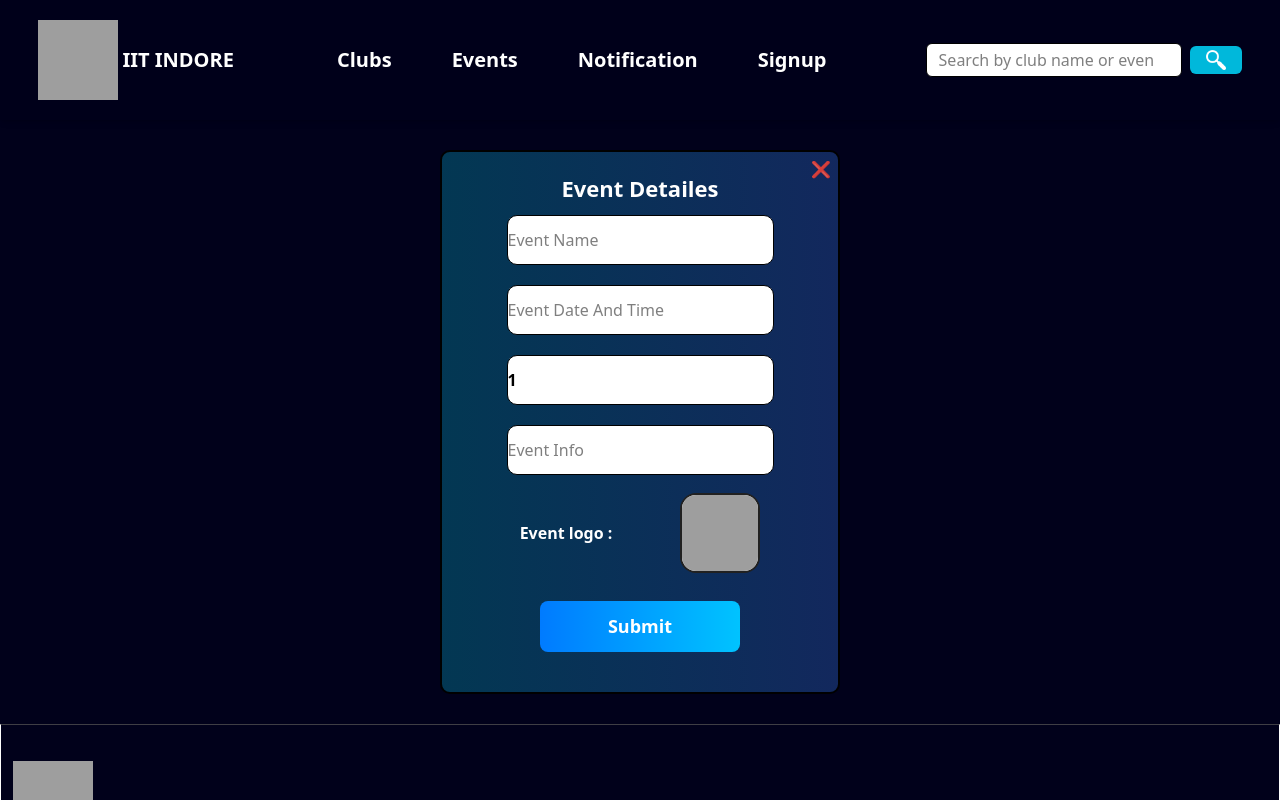
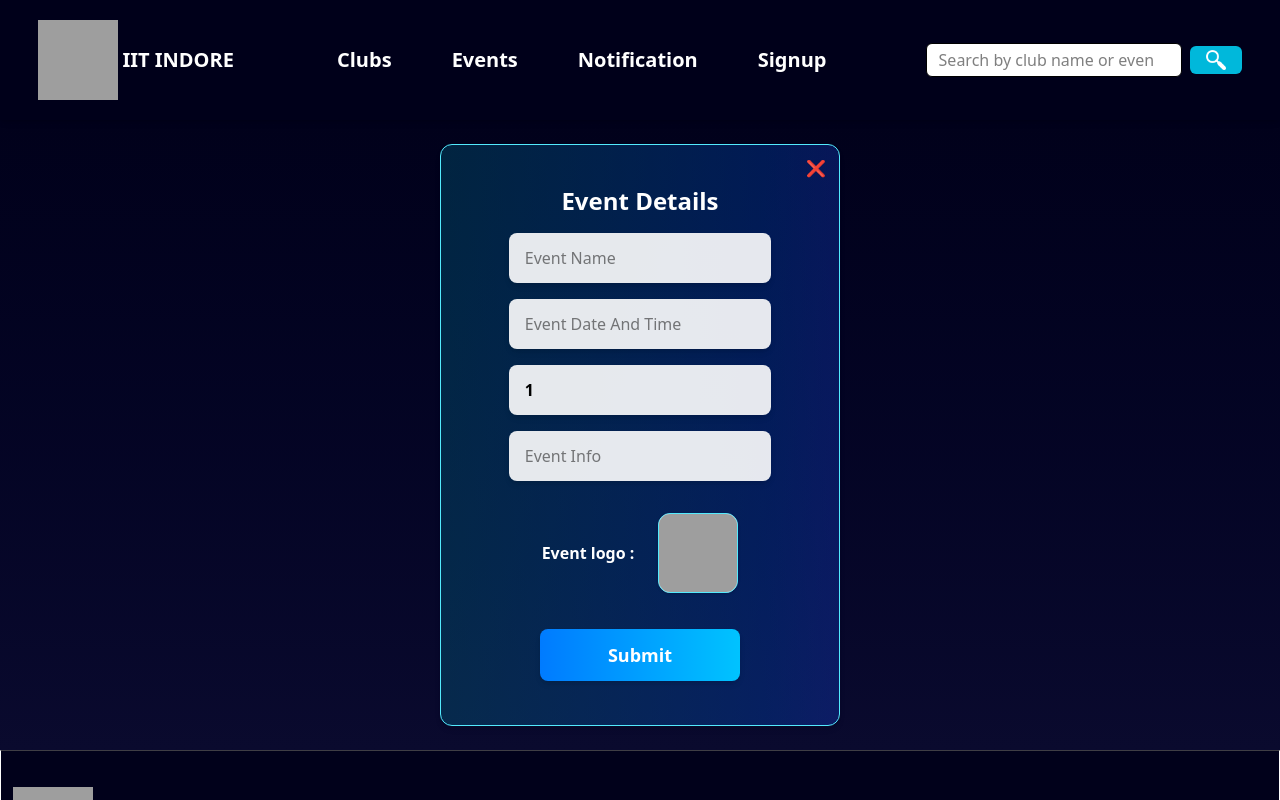
Before and after one commit to Sakshya2504/IITI_SoC_25, a React (Vite) app: page /createevent/1 in a window 1280 px wide. Shown: the top 800 px of the page. Built offline with nearby package versions, Linux system fonts and the light colour scheme; grey boxes are pictures that could not be loaded.

Commit message:
Styling-7

```diff
--- a/src/components/Createevent.jsx
+++ b/src/components/Createevent.jsx
@@ -115,14 +115,23 @@ function Createevent() {
 
   return (
     <>
-      <div className='createvent w-full h-full flex justify-center items-center bg-[rbga(1,1,27)]'>
-        <div className='createevent_con relative flex flex-col w-[90%] md:w-[400px] m-[30px] p-[20px] bg-[linear-gradient(to_right,_rgba(6,182,212,0.3),_rgba(59,130,246,0.3))]  border-2 rounded-[10px] border-black  shadow-[0px_4px_15px_rgba(0, 0, 0, 0.1)] hover:shadow-[0_0_25px_#00ffff66]'>
-          <button className='back absolute top-[2px] right-[2px] cursor-pointer w-[30px] h-[30px] rounded-[5px] hover:bg-red-500 ' onClick={() => navigate(-1)}> ❌ </button>
+      <div className="createvent w-full h-full flex justify-center items-center bg-gradient-to-b from-[#01011b] to-[#0a0a2e]">
+        <div className="createevent_con relative flex flex-col w-[90%] md:w-[400px] m-6 p-6 bg-gradient-to-r from-cyan-700/30 to-blue-700/30 border border-cyan-300 rounded-xl shadow-md hover:shadow-[0_0_25px_#00ffff66] transition-shadow duration-300">
 
-          <form action="/individualclubpage" onSubmit={handleSubmit} className='flex flex-col items-center justify-center  w-[100%] h-[100%]'>
+          <button
+            className="back absolute top-2 right-2 w-[30px] h-[30px] rounded-md hover:bg-red-500 flex items-center justify-center text-white font-bold"
+            onClick={() => navigate(-1)}
+          >
+            ❌
+          </button>
 
+          <form
+            action="/individualclubpage"
+            onSubmit={handleSubmit}
+            className="flex flex-col items-center justify-center w-full h-full"
+          >
+            <h2 className="text-white font-bold text-2xl py-4">Event Details</h2>
 
-            <h2 className='text-white font-bold text-[22px] '>Event Detailes</h2>
             {errors.length > 0 && (
               <div className="w-full flex justify-center mb-4">
                 <div className="text-center px-6 py-3 bg-gradient-to-r from-pink-500 to-purple-600 text-white font-semibold rounded-md shadow-lg animate-fade-in">
@@ -132,22 +141,60 @@ function Createevent() {
                 </div>
               </div>
             )}
-            <input type="text" placeholder='Event Name' className='text-black block bg-white border rounded-[10px] w-[90%] md:w-[75%] h-[50px] m-[10px]' name='EventName' value={logininfo.EventName} onChange={handleChange} />
-            <input type="text" placeholder='Event Date And Time' className='text-black block bg-white border rounded-[10px] w-[90%] md:w-[75%] h-[50px] m-[10px]' name='EventDateAndTime' value={logininfo.EventDateAndTime} onChange={handleChange} />
-            <input type="text" placeholder='Conducted By' name='ConductedBy' className='text-black font-bold block bg-white border rounded-[10px] w-[90%] md:w-[75%] h-[50px] m-[10px]' value={logininfo.ConductedBy} />
-            <input type="text" placeholder='Event Info' name='EventInfo' className='text-black block bg-white border rounded-[10px] w-[90%] md:w-[75%] h-[50px] m-[10px]' value={logininfo.EventInfo} onChange={handleChange} />
-            <div className='flex justify-around items-center gap-17 py-2'>
-              <h2 className='text-white font-bold '>Event logo :</h2>
-              <label className='w-20 h-20 border-2 rounded-2xl overflow-clip flex items-center cursor-pointer bg-white ' >
-                <img src={eventlogo} className=' w-full h-full object-cover' alt="logo" />
-                <input type="file" accept='image/*' className='text-white font-bold hidden' onChange={handlelogochange} />
+
+            <input
+              type="text"
+              placeholder="Event Name"
+              className="bg-white/90 text-black w-[90%] md:w-[75%] h-[50px] px-4 mb-4 rounded-lg shadow-md focus:outline-none focus:ring-2 focus:ring-cyan-400 transition duration-300"
+              name="EventName"
+              value={logininfo.EventName}
+              onChange={handleChange}
+            />
+            <input
+              type="text"
+              placeholder="Event Date And Time"
+              className="bg-white/90 text-black w-[90%] md:w-[75%] h-[50px] px-4 mb-4 rounded-lg shadow-md focus:outline-none focus:ring-2 focus:ring-cyan-400 transition duration-300"
+              name="EventDateAndTime"
+              value={logininfo.EventDateAndTime}
+              onChange={handleChange}
+            />
+            <input
+              type="text"
+              placeholder="Conducted By"
+              name="ConductedBy"
+              className="bg-white/90 text-black font-bold w-[90%] md:w-[75%] h-[50px] px-4 mb-4 rounded-lg shadow-md"
+              value={logininfo.ConductedBy}
+              readOnly
+            />
+            <input
+              type="text"
+              placeholder="Event Info"
+              name="EventInfo"
+              className="bg-white/90 text-black w-[90%] md:w-[75%] h-[50px] px-4 mb-4 rounded-lg shadow-md focus:outline-none focus:ring-2 focus:ring-cyan-400 transition duration-300"
+              value={logininfo.EventInfo}
+              onChange={handleChange}
+            />
+
+            <div className="flex justify-around items-center gap-6 py-4">
+              <h2 className="text-white font-bold">Event logo :</h2>
+              <label className="w-20 h-20 border border-cyan-300 rounded-xl overflow-hidden flex items-center justify-center cursor-pointer bg-white shadow hover:shadow-lg transition">
+                <img src={eventlogo} className="w-full h-full object-cover" alt="logo" />
+                <input
+                  type="file"
+                  accept="image/*"
+                  className="hidden"
+                  onChange={handlelogochange}
+                />
               </label>
             </div>
-            <button type="submit" className="submitbutton block w-[90%] md:w-[200px] m-[20px] p-[12px] text-white text-[18px] font-bold bg-[linear-gradient(to_right,_#007bff,_#00c3ff)] border-none rounded-[8px] cursor-pointer hover:bg-[linear-gradient(to_right,_#0056b3,_#0097d1)] hover:scale-105 transition-[background,transform] duration-[300ms,200ms]">Submit</button>
 
+            <button
+              type="submit"
+              className="submitbutton w-[90%] md:w-[200px] py-3 text-white text-lg font-bold bg-gradient-to-r from-[#007bff] to-[#00c3ff] rounded-lg shadow-md hover:shadow-[0_0_20px_cyan] hover:scale-105 transition duration-300"
+            >
+              Submit
+            </button>
           </form>
-
-
         </div>
       </div>
     </>
```
